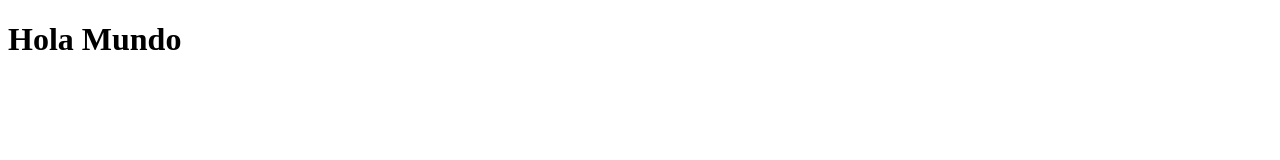
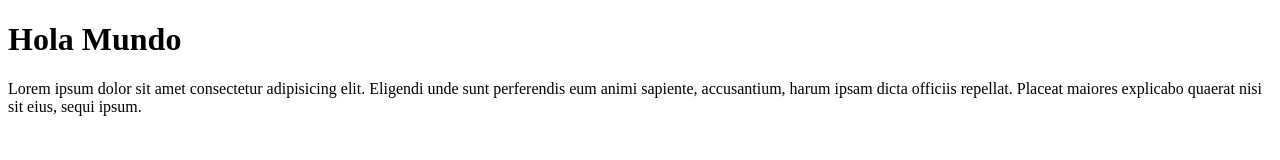
Before and after one commit to davidchoquerojas/RepoPrueba, a plain HTML site: page index.html in a window 1280 px wide. Drawn offline with Linux system fonts and the light colour scheme.

Commit message:
Aporte de otro desarrollador

```diff
--- a/index.html
+++ b/index.html
@@ -8,5 +8,6 @@
 </head>
 <body>
     <h1>Hola Mundo</h1>
+    <p>Lorem ipsum dolor sit amet consectetur adipisicing elit. Eligendi unde sunt perferendis eum animi sapiente, accusantium, harum ipsam dicta officiis repellat. Placeat maiores explicabo quaerat nisi sit eius, sequi ipsum.</p>
 </body>
 </html>
```
